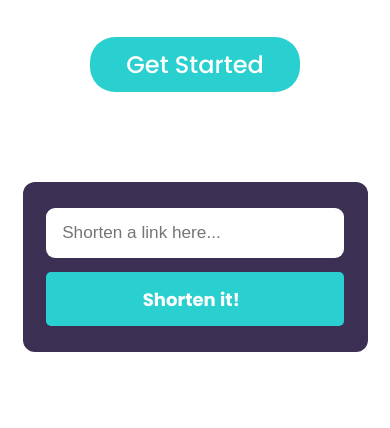
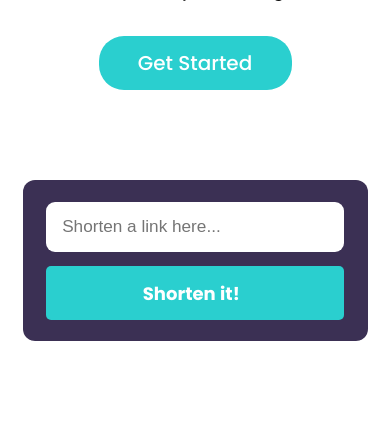
Before and after one commit to brian7homas/shortly, a website with bundled scripts: page index.html in a window 390 px wide. Shown: the part 677-1105 px from the top of the page. Built offline with nearby package versions, Linux system fonts and the light colour scheme.

Commit message:
refactor(Hero): MAIN ADJUSTMENTS USING NEW MQs
setup hero css to be seperated by breakpoints

```diff
--- a/sass/components/_hero.scss
+++ b/sass/components/_hero.scss
@@ -2,6 +2,8 @@
   .hero{
     // *CONTAINERS
     &__outer{
+      max-width: 144rem;
+      margin:0 auto;
       padding: 12.4em 14.8em 12em 14.8em;
     }
     &__inner{
@@ -38,7 +40,51 @@
     }
   }
 }
-@include respond-to(phone){
+@include respond-to(tablet-screens){
+  .hero{
+    // *CONTAINERS
+    &__outer{
+      max-width: 144rem;
+      margin:0 auto;
+      padding: 12.4em 14.8em 12em 14.8em;
+    }
+    &__inner{
+      display:flex;
+      flex-direction: row-reverse;
+      justify-content: flex-end;
+    }
+    &__content{
+      max-width: 40vw;
+    }
+    // *ELS
+    &-image{
+      right: -11em;
+      position: absolute;
+      top: 6.6em;
+    }
+    &-headline{
+      font-size: 7.7rem;
+      line-height: 9rem;
+      letter-spacing: -.6px;
+    }
+    &-text{
+      font-size: 2.1rem;
+      width: 100%;
+      color: var(--color-gray-2);
+      margin: .1em 0 1.8em 0;
+      word-spacing: 0.01rem;
+      line-height: 3.5rem;
+      letter-spacing: 0.5px;
+    }
+    &-btn{
+      @include buttons-rad2();
+      min-width: 19.4rem;
+      border-radius:3em;
+      color:#F3FFFE;
+    }
+  }
+}
+@include respond-to(mobile-screens){
   .hero{
     // *CONTAINERS
     &__outer{
@@ -57,23 +103,27 @@
     // *ELEMENTS
     &-btn{
       @include button-hero--mobile();
+      font-size: 2rem;
+      padding:.6em 1.3em;
+      min-width: 19.3rem;
     }
     &-text {
-      margin: .8em auto 2.2em auto;
+      margin: .8em auto 1.7em auto;
       font-size: 1.82rem;
+      line-height:3rem;
     }
     &-headline{
       font-size: 4rem;
       line-height: 4.55rem;
       &__line-2{
-        padding-left: 12.1px;
+        padding-left: 0.2px;
       }
     }
     &-image{
       position: relative;
       z-index: -1;
       width:100%;
-      margin: 6.9em 0 0 7.7em;
+      margin: 6.8em 0 0 7.5em;
       transform: scale(1.53);
     }
   }
```
Also changed, not shown: css/style.css.
